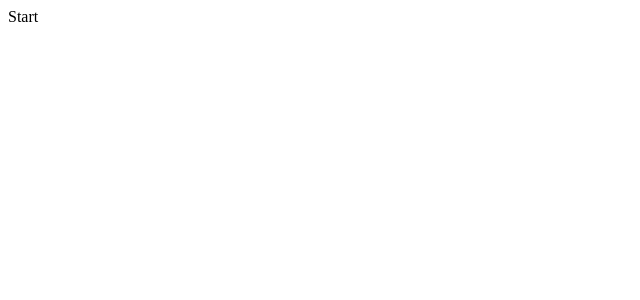
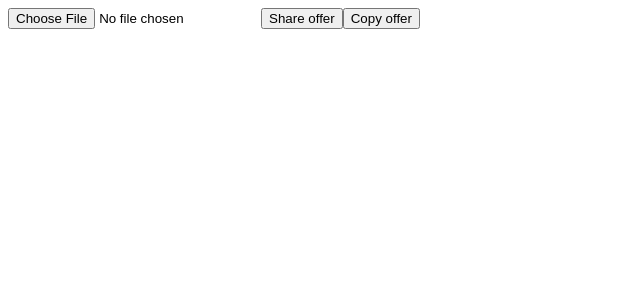
Before and after one commit to MendyBerger/peer-channel.app, a React (Create React App) app: page /start in a window 1280 px wide. Shown: the top 300 px of the page, without its empty margins (0-640 px from the left). Built offline with nearby package versions, Linux system fonts and the light colour scheme.

Commit message:
Started to add some basic UI

```diff
--- a/src/components/AcceptAnswer.js
+++ b/src/components/AcceptAnswer.js
@@ -3,7 +3,7 @@ import React from 'react';
 function AcceptAnswer(props) {
 	return (
 		<div>
-			AcceptAnswer
+			Opening the correct tab...
 		</div>
 	);
 }
--- a/src/components/AcceptOffer.js
+++ b/src/components/AcceptOffer.js
@@ -1,9 +1,11 @@
 import React from 'react';
+import shareService from "../services/ShareService";
 
 function AcceptOffer(props) {
 	return (
 		<div>
-			AcceptOffer
+			<button onClick={shareService.share}>Share answer</button>
+			<button onClick={shareService.copy}>Copy answer</button>
 		</div>
 	);
 }
--- a/src/components/Live.js
+++ b/src/components/Live.js
@@ -3,7 +3,7 @@ import React from 'react';
 function Live(props) {
 	return (
 		<div>
-			Live
+			<video controls></video>
 		</div>
 	);
 }
--- a/src/components/Start.js
+++ b/src/components/Start.js
@@ -1,9 +1,13 @@
 import React from 'react';
+import shareService from '../services/ShareService';
 
 function Start(props) {
 	return (
 		<div>
-			Start
+			<input type="file" />
+
+			<button onClick={shareService.share}>Share offer</button>
+			<button onClick={shareService.copy}>Copy offer</button>
 		</div>
 	);
 }
```
